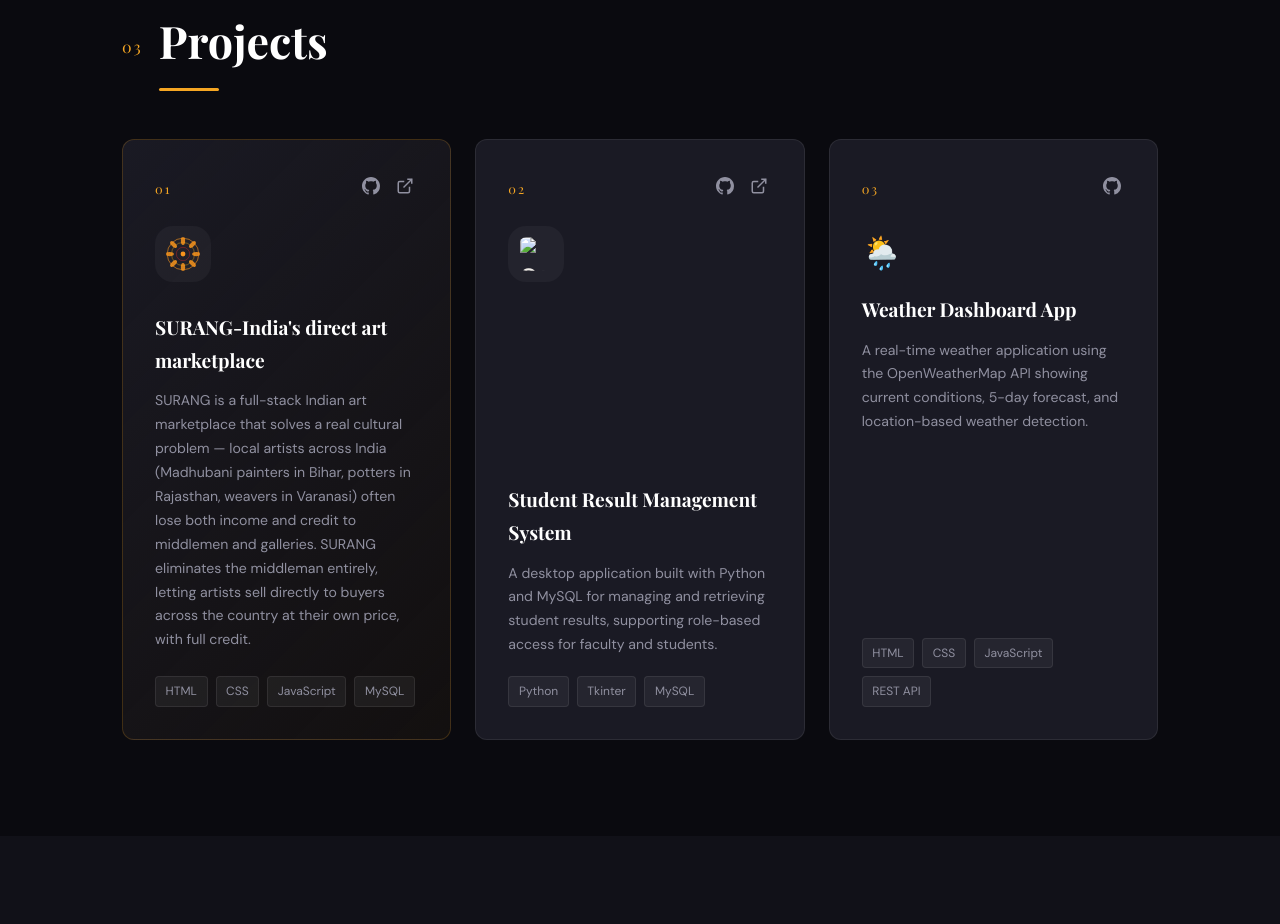
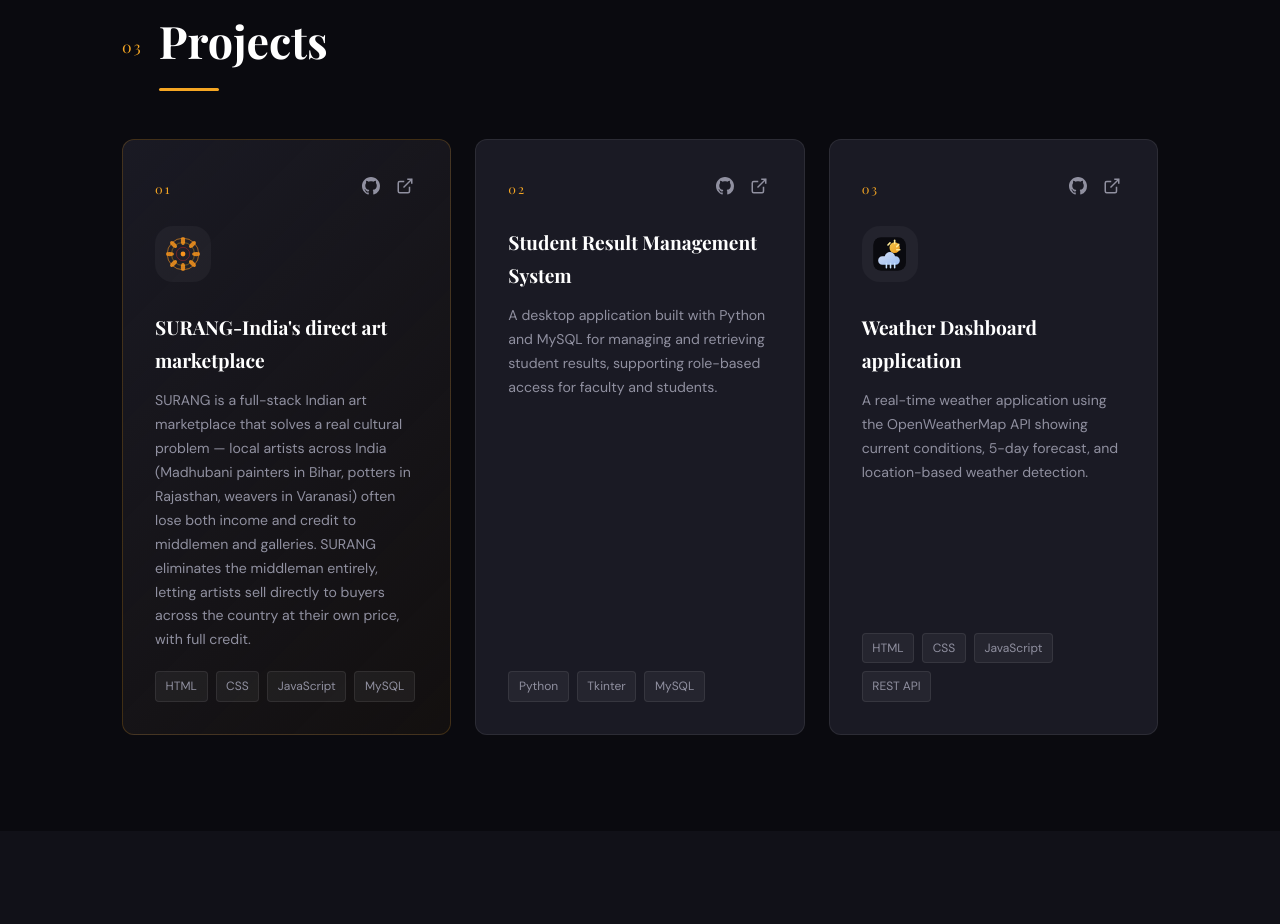
Before and after one commit to vaish1409/portfolio, a plain HTML site: page index.html in a window 1280 px wide. Shown: the part 3256-4180 px from the top of the page. Drawn offline with nearby package versions, Linux system fonts and the light colour scheme.

Commit message:
Add weather dashboard icon and fix project/interests layout

```diff
--- a/index.html
+++ b/index.html
@@ -312,9 +312,7 @@
               </a>
             </div>
           </div>
-          <div class="project-icon">
-            <img src="assets/student-result.png" alt="Student Result Management System" />
-          </div>
+
           <h3 class="project-title">Student Result Management System</h3>
           <p class="project-desc">
             A desktop application built with Python and MySQL for managing and retrieving
@@ -330,13 +328,18 @@
           <div class="project-card-top">
             <span class="project-num">03</span>
             <div class="project-links">
-              <a href="https://vaish1409.github.io/weather-dashboard/" target="_blank" class="icon-link" aria-label="GitHub">
+              <a href="https://github.com/vaish1409/weather-dashboard" target="_blank" class="icon-link" aria-label="GitHub">
                 <svg width="18" height="18" viewBox="0 0 24 24" fill="currentColor"><path d="M12 0C5.37 0 0 5.37 0 12c0 5.31 3.435 9.795 8.205 11.385.6.105.825-.255.825-.57 0-.285-.015-1.23-.015-2.235-3.015.555-3.795-.735-4.035-1.41-.135-.345-.72-1.41-1.23-1.695-.42-.225-1.02-.78-.015-.795.945-.015 1.62.87 1.845 1.23 1.08 1.815 2.805 1.305 3.495.99.105-.78.42-1.305.765-1.605-2.67-.3-5.46-1.335-5.46-5.925 0-1.305.465-2.385 1.23-3.225-.12-.3-.54-1.53.12-3.18 0 0 1.005-.315 3.3 1.23.96-.27 1.98-.405 3-.405s2.04.135 3 .405c2.295-1.56 3.3-1.23 3.3-1.23.66 1.65.24 2.88.12 3.18.765.84 1.23 1.905 1.23 3.225 0 4.605-2.805 5.625-5.475 5.925.435.375.81 1.095.81 2.22 0 1.605-.015 2.895-.015 3.3 0 .315.225.69.825.57A12.02 12.02 0 0 0 24 12c0-6.63-5.37-12-12-12z"/></svg>
+              </a>
+              <a href="https://vaish1409.github.io/weather-dashboard/" target="_blank" class="icon-link" aria-label="Live Demo">
+                <svg width="18" height="18" viewBox="0 0 24 24" fill="none" stroke="currentColor" stroke-width="2"><path d="M18 13v6a2 2 0 0 1-2 2H5a2 2 0 0 1-2-2V8a2 2 0 0 1 2-2h6"/><polyline points="15 3 21 3 21 9"/><line x1="10" y1="14" x2="21" y2="3"/></svg>
               </a>
             </div>
           </div>
-          <div class="project-icon">🌦️</div>
-          <h3 class="project-title">Weather Dashboard App</h3>
+          <div class="project-icon">
+            <img src="assets/weather-dashboard-icon.svg" alt="Weather Dashboard icon" />
+          </div>
+          <h3 class="project-title">Weather Dashboard application</h3>
           <p class="project-desc">
             A real-time weather application using the OpenWeatherMap API showing current
             conditions, 5-day forecast, and location-based weather detection.
@@ -345,8 +348,6 @@
             <span>HTML</span><span>CSS</span><span>JavaScript</span><span>REST API</span>
           </div>
         </article>
-
-        <!-- Add more project cards above this line (just copy one of the cards above) -->
 
       </div>
     </div>
```
Also changed, not shown: assets/weather-dashboard-icon.svg (added), 1 other file.
